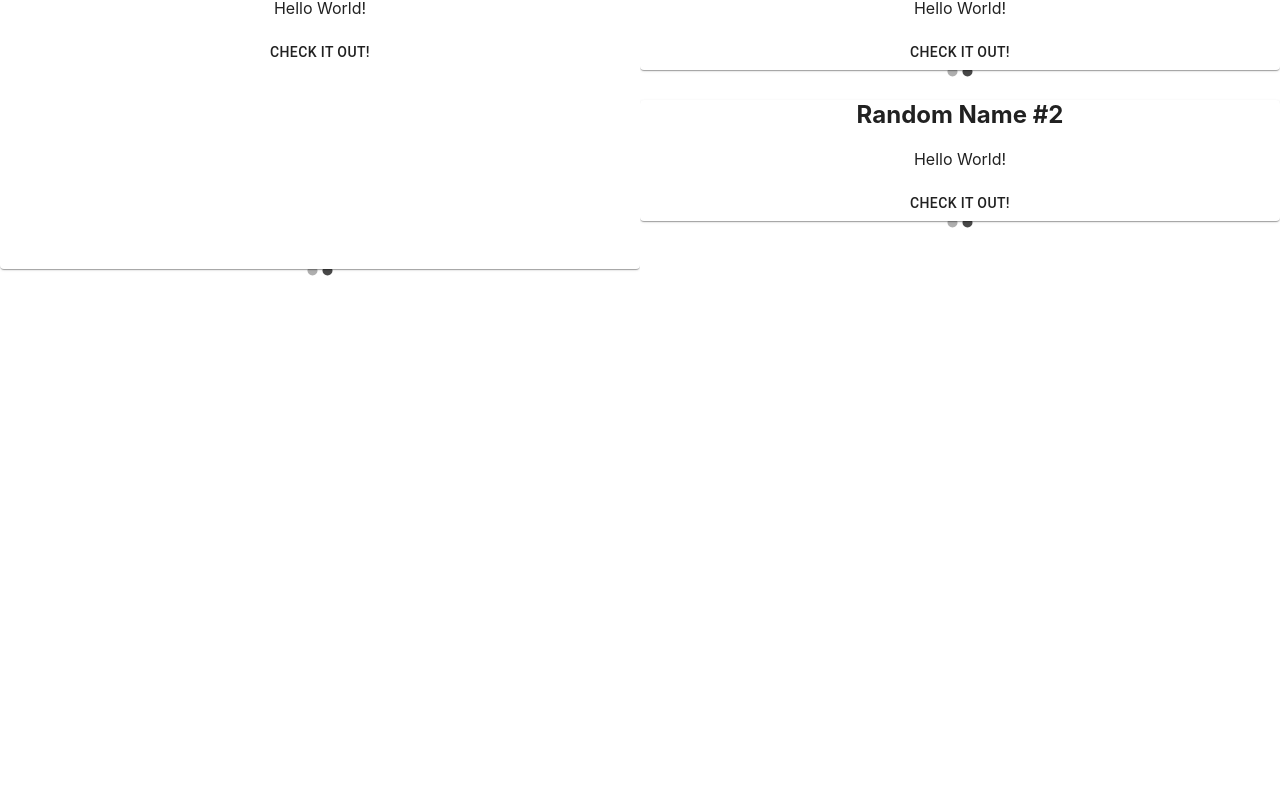
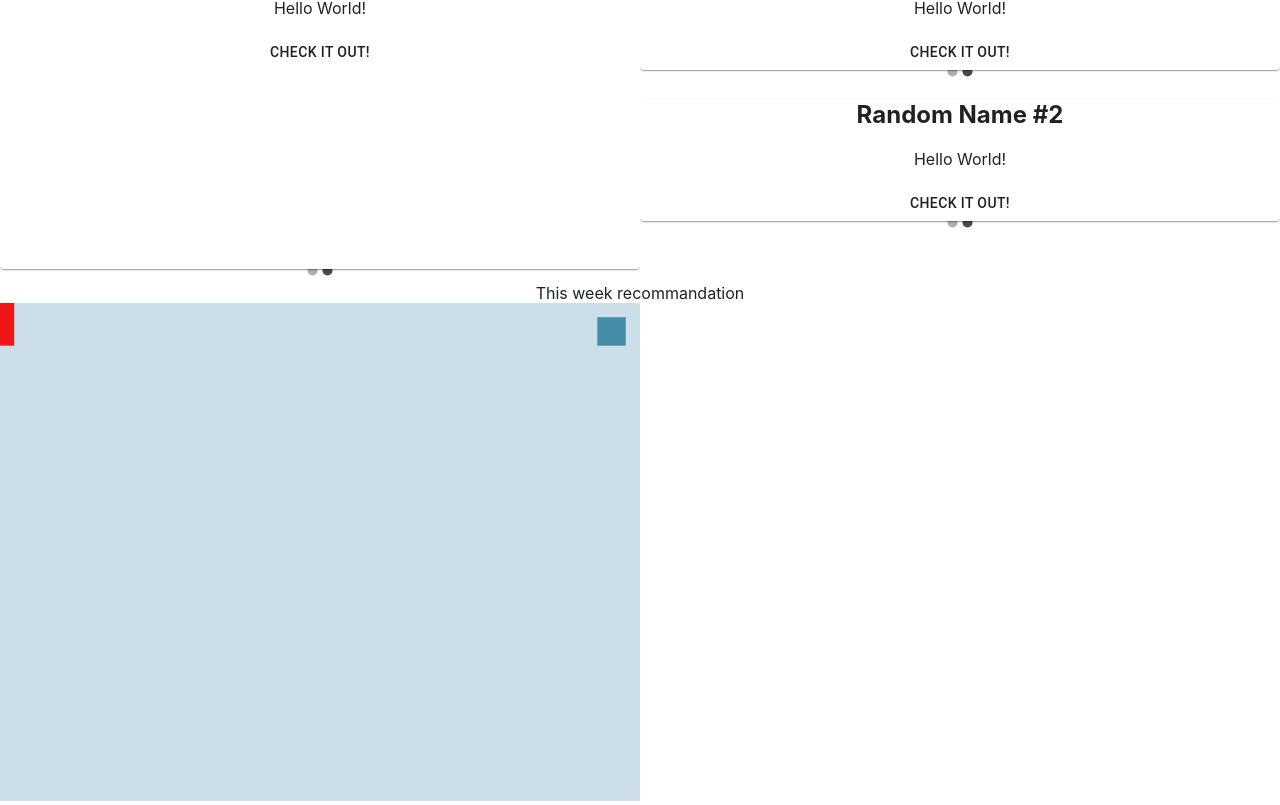
Before and after one commit to michiboo/stock_analysis, a React (Create React App) app in the folder frontend/hk_stock_web/: page /stock in a window 1280 px wide. Shown: the part 286-1091 px from the top of the page. Before the commit the page ends 800 px from the top, so only its background shows below. Built offline with nearby package versions, Linux system fonts and the light colour scheme; some icons are missing.

Commit message:
add timeline graph

```diff
--- a/frontend/hk_stock_web/package.json
+++ b/frontend/hk_stock_web/package.json
@@ -12,6 +12,7 @@
     "react-dom": "^17.0.1",
     "react-material-ui-carousel": "^2.1.1",
     "react-scripts": "4.0.0",
+    "victory": "^35.3.5",
     "web-vitals": "^0.2.4"
   },
   "scripts": {
--- a/frontend/hk_stock_web/src/App.js
+++ b/frontend/hk_stock_web/src/App.js
@@ -1,7 +1,9 @@
-import logo from './logo.svg';
 import './App.css';
 import SearchAppBar from './components/SearchAppBar'
 import {Make_caro} from './components/Carousel'
+import Box from '@material-ui/core/Box';
+import TimeLineGraph from './components/TimeLineGraph';
+import {Button} from '@material-ui/core'
 
 var left_caro_sty={style : { width:'50%', display: 'inline-block'}, height: '40vh'}
 var right_caro_sty={style : { width:'100%'}}
@@ -18,6 +20,11 @@ function App() {
       {Make_caro(right_caro_sty)}
       {Make_caro(right_caro_sty)}
       </div>
+      <Box color="text.primary">
+                This week recommandation
+      </Box>
+      <div style={{position: "relative", width: '50%'}}><TimeLineGraph/></div>
+
     </div>
   );
 }
--- /dev/null
+++ b/frontend/hk_stock_web/src/components/TimeLineGraph.js
@@ -0,0 +1,238 @@
+import React from 'react';
+import {VictoryLabel, VictoryAxis, g, VictoryLine} from 'victory';
+
+export default class TimeLineGraph extends React.Component {
+  render() {
+    const styles = this.getStyles();
+    const dataSetOne = this.getDataSetOne();
+    const tickValues = this.getTickValues();
+
+    return (
+      <svg style={styles.parent} viewBox="0 0 450 350">
+
+        {/* Create stylistic elements */}
+        <rect x="0" y="0" width="10" height="30" fill="#f01616"/>
+        <rect x="420" y="10" width="20" height="20" fill="#458ca8"/>
+
+        {/* Define labels */}
+        <VictoryLabel x={25} y={24} style={styles.title}
+          text="Sentiment overtime"
+        />
+        <VictoryLabel x={430} y={20} style={styles.labelNumber}
+          text="stock code"
+        />
+        <VictoryLabel x={25} y={55} style={styles.labelOne}
+          text={"Sentiment"}
+        />
+
+        <g transform={"translate(0, 40)"}>
+          {/* Add shared independent axis */}
+          <VictoryAxis
+            scale="time"
+            standalone={false}
+            style={styles.axisYears}
+            tickValues={tickValues}
+            tickFormat={
+              (x) => {
+                if (x.getFullYear() === 2000) {
+                  return x.getFullYear();
+                }
+                if (x.getFullYear() % 5 === 0) {
+                  return x.getFullYear().toString().slice(2);
+                }
+              }
+            }
+          />
+
+          {/*
+            Add the dependent axis for the first data set.
+            Note that all components plotted against this axis will have the same y domain
+          */}
+          <VictoryAxis dependentAxis
+            domain={[0, 150]}
+            offsetX={50}
+            orientation="left"
+            standalone={false}
+            style={styles.axisOne}
+          />
+
+          {/* Red annotation line */}
+          <VictoryLine
+            data={[
+              {x: new Date(1999, 1, 1), y: 0},
+              {x: new Date(2014, 6, 1), y: 0}
+            ]}
+            domain={{
+              x: [new Date(1999, 1, 1), new Date(2016, 1, 1)],
+              y: [0, 150]
+            }}
+            scale={{x: "time", y: "linear"}}
+            standalone={false}
+            style={styles.lineThree}
+          />
+
+          {/* dataset one */}
+          <VictoryLine
+            data={dataSetOne}
+            domain={{
+              x: [new Date(1999, 1, 1), new Date(2016, 1, 1)],
+              y: [-10, 15]
+            }}
+            interpolation="monotoneX"
+            scale={{x: "time", y: "linear"}}
+            standalone={false}
+            style={styles.lineOne}
+          />
+        </g>
+      </svg>
+    );
+  }
+
+  getDataSetOne() {
+    return [
+      {x: new Date(2000, 1, 1), y: 12},
+      {x: new Date(2000, 6, 1), y: 10},
+      {x: new Date(2000, 12, 1), y: 11},
+      {x: new Date(2001, 1, 1), y: 5},
+      {x: new Date(2002, 1, 1), y: 4},
+      {x: new Date(2003, 1, 1), y: 6},
+      {x: new Date(2004, 1, 1), y: 5},
+      {x: new Date(2005, 1, 1), y: 7},
+      {x: new Date(2006, 1, 1), y: 8},
+      {x: new Date(2007, 1, 1), y: 9},
+      {x: new Date(2008, 1, 1), y: -8.5},
+      {x: new Date(2009, 1, 1), y: -9},
+      {x: new Date(2010, 1, 1), y: 5},
+      {x: new Date(2013, 1, 1), y: 1},
+      {x: new Date(2014, 1, 1), y: 2},
+      {x: new Date(2015, 1, 1), y: -5}
+    ];
+  }
+
+  getTickValues() {
+    return [
+      new Date(1999, 1, 1),
+      new Date(2000, 1, 1),
+      new Date(2001, 1, 1),
+      new Date(2002, 1, 1),
+      new Date(2003, 1, 1),
+      new Date(2004, 1, 1),
+      new Date(2005, 1, 1),
+      new Date(2006, 1, 1),
+      new Date(2007, 1, 1),
+      new Date(2008, 1, 1),
+      new Date(2009, 1, 1),
+      new Date(2010, 1, 1),
+      new Date(2011, 1, 1),
+      new Date(2012, 1, 1),
+      new Date(2013, 1, 1),
+      new Date(2014, 1, 1),
+      new Date(2015, 1, 1),
+      new Date(2016, 1, 1)
+    ];
+  }
+
+  getStyles() {
+    const BLUE_COLOR = "#00a3de";
+    const RED_COLOR = "#7c270b";
+
+    return {
+      parent: {
+        background: "#ccdee8",
+        boxSizing: "border-box",
+        display: "inline",
+        padding: 0,
+        fontFamily: "'Fira Sans', sans-serif"
+      },
+      title: {
+        textAnchor: "start",
+        verticalAnchor: "end",
+        fill: "#000000",
+        fontFamily: "inherit",
+        fontSize: "18px",
+        fontWeight: "bold"
+      },
+      labelNumber: {
+        textAnchor: "middle",
+        fill: "#ffffff",
+        fontFamily: "inherit",
+        fontSize: "14px"
+      },
+
+      // INDEPENDENT AXIS
+      axisYears: {
+        axis: { stroke: "black", strokeWidth: 1},
+        ticks: {
+          size: ({ tick }) => {
+            const tickSize =
+              tick.getFullYear() % 5 === 0 ? 10 : 5;
+            return tickSize;
+          },
+          stroke: "black",
+          strokeWidth: 1
+        },
+        tickLabels: {
+          fill: "black",
+          fontFamily: "inherit",
+          fontSize: 16
+        }
+      },
+
+      // DATA SET ONE
+      axisOne: {
+        grid: {
+          stroke: ({ tick }) =>
+            tick === -10 ? "transparent" : "#ffffff",
+          strokeWidth: 2
+        },
+        axis: { stroke: BLUE_COLOR, strokeWidth: 0 },
+        ticks: { strokeWidth: 0 },
+        tickLabels: {
+          fill: BLUE_COLOR,
+          fontFamily: "inherit",
+          fontSize: 16
+        }
+      },
+      labelOne: {
+        fill: BLUE_COLOR,
+        fontFamily: "inherit",
+        fontSize: 12,
+        fontStyle: "italic"
+      },
+      lineOne: {
+        data: { stroke: BLUE_COLOR, strokeWidth: 4.5 }
+      },
+      axisOneCustomLabel: {
+        fill: BLUE_COLOR,
+        fontFamily: "inherit",
+        fontWeight: 300,
+        fontSize: 21
+      },
+
+      // DATA SET TWO
+      axisTwo: {
+        axis: { stroke: RED_COLOR, strokeWidth: 0 },
+        tickLabels: {
+          fill: RED_COLOR,
+          fontFamily: "inherit",
+          fontSize: 16
+        }
+      },
+      labelTwo: {
+        textAnchor: "end",
+        fill: RED_COLOR,
+        fontFamily: "inherit",
+        fontSize: 12,
+        fontStyle: "italic"
+      },
+      lineTwo: {
+        data: { stroke: RED_COLOR, strokeWidth: 4.5 }
+      },
+
+      // HORIZONTAL LINE
+      lineThree: {
+        data: { stroke: "#e95f46", strokeWidth: 2 }
+      }
+    };
+  }
+}
```
Also changed, not shown: 1 other file (tests, documents, lock files or other folders).
